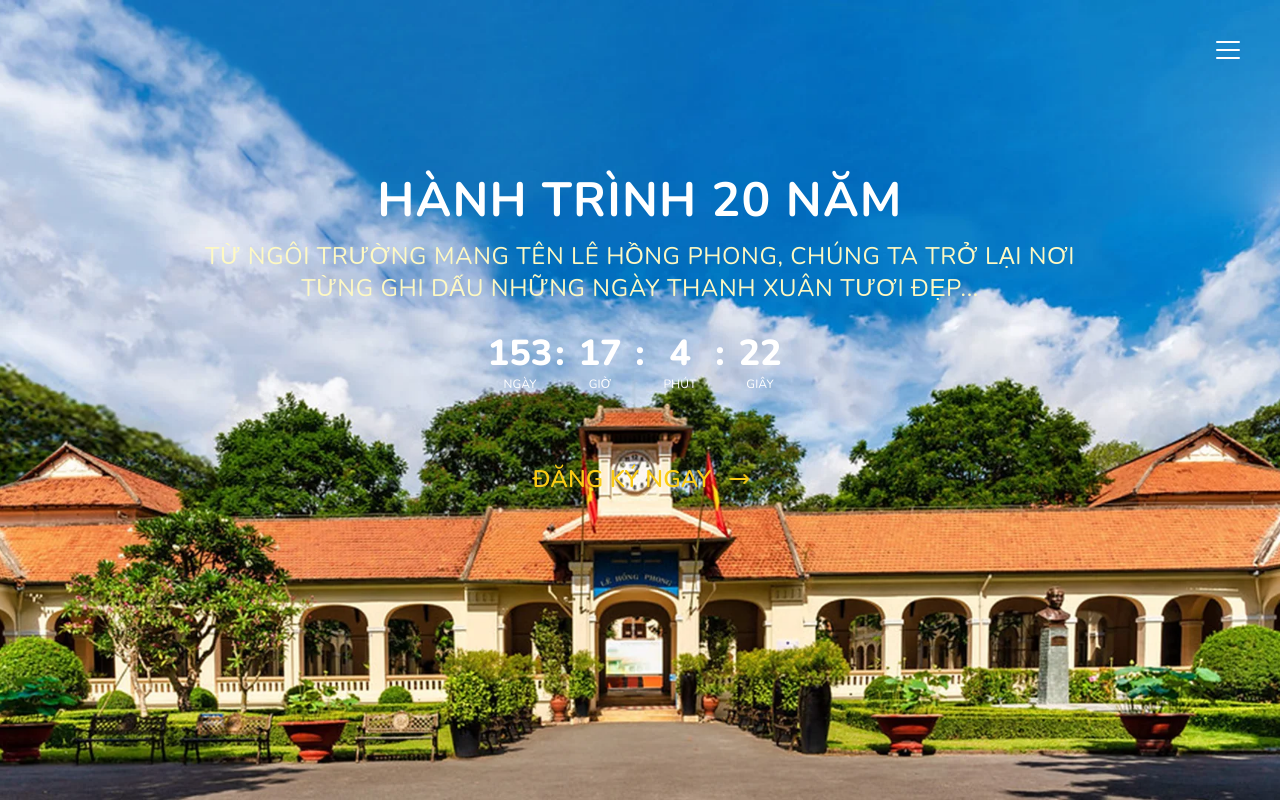
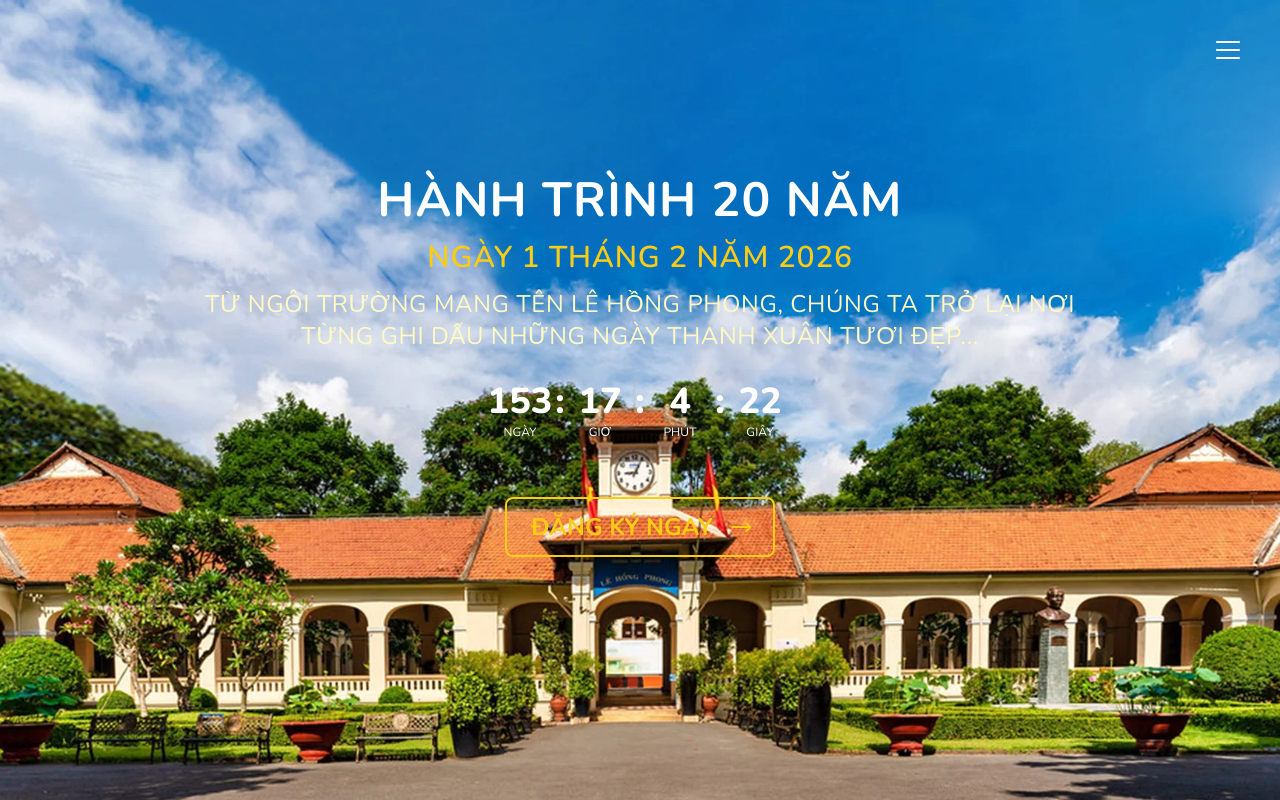
Before and after one commit to ChubbyCub/hs-reunion, a Next.js app: page / in a window 1280 px wide. Built offline with nearby package versions, Linux system fonts and the light colour scheme.

Commit message:
Edit home page

```diff
--- a/src/app/page.tsx
+++ b/src/app/page.tsx
@@ -114,6 +114,9 @@ export default function Home() {
             <h1 className="text-4xl md:text-5xl font-bold tracking-wide mb-4">
               Hành trình 20 năm
             </h1>
+            <p className="text-2xl md:text-3xl font-semibold tracking-wide text-yellow-400 mb-3">
+              Ngày 1 tháng 2 năm 2026
+            </p>
             <p className="text-xl md:text-2xl tracking-wide text-yellow-100 max-w-4xl mx-auto leading-relaxed">
               Từ ngôi trường mang tên Lê Hồng Phong, chúng ta trở lại nơi từng ghi dấu những ngày thanh xuân tươi đẹp...
             </p>
@@ -192,10 +195,10 @@ export default function Home() {
                   >
                     <Link
                       href="/register"
-                      className="group inline-flex items-center text-2xl font-semibold text-yellow-400 transition-colors hover:text-yellow-300"
+                      className="group inline-flex items-center text-2xl font-bold text-yellow-400 transition-all hover:text-yellow-300 border-2 border-yellow-400 hover:border-yellow-300 bg-transparent px-6 py-3 rounded-lg"
                     >
                       <motion.span
-                        whileHover={{ scale: 1.08, filter: "brightness(1.2)" }}
+                        whileHover={{ scale: 1.05 }}
                         transition={{ type: "spring", stiffness: 300 }}
                         className="inline-block"
                       >
```
